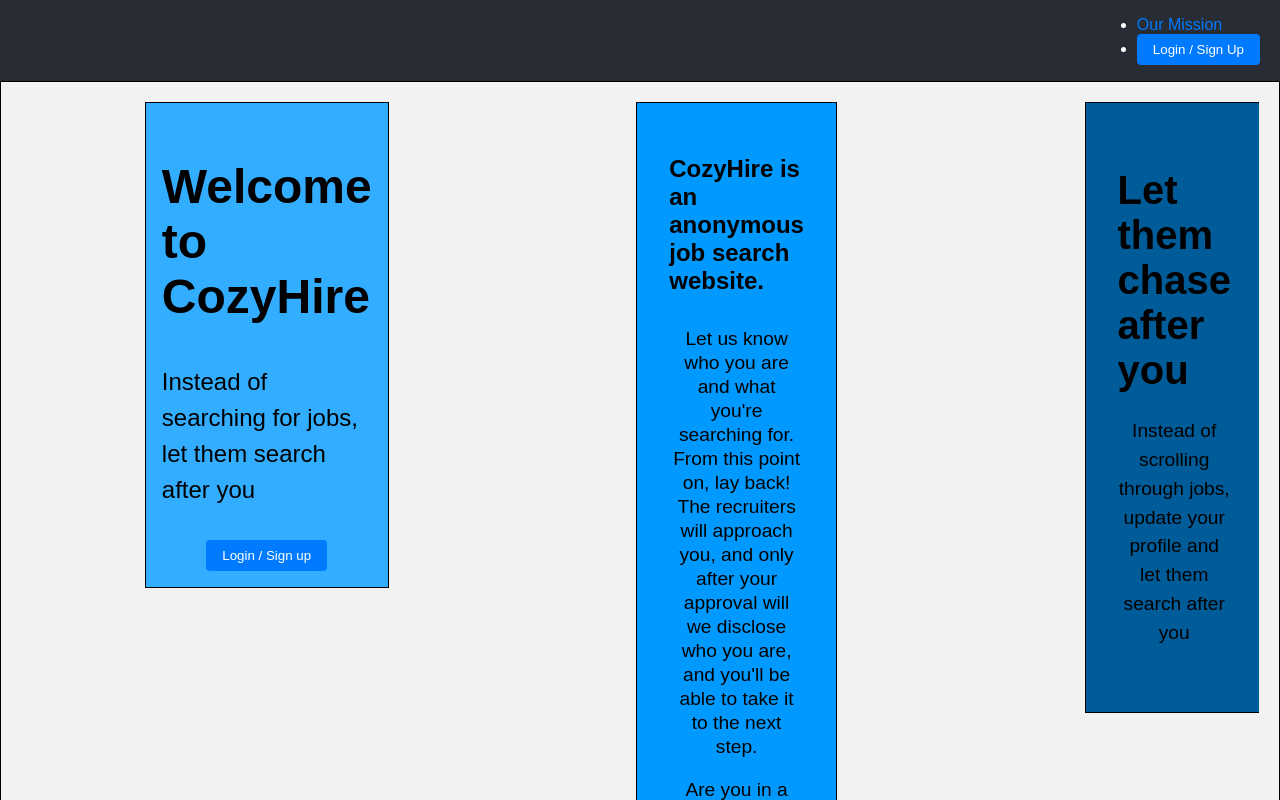
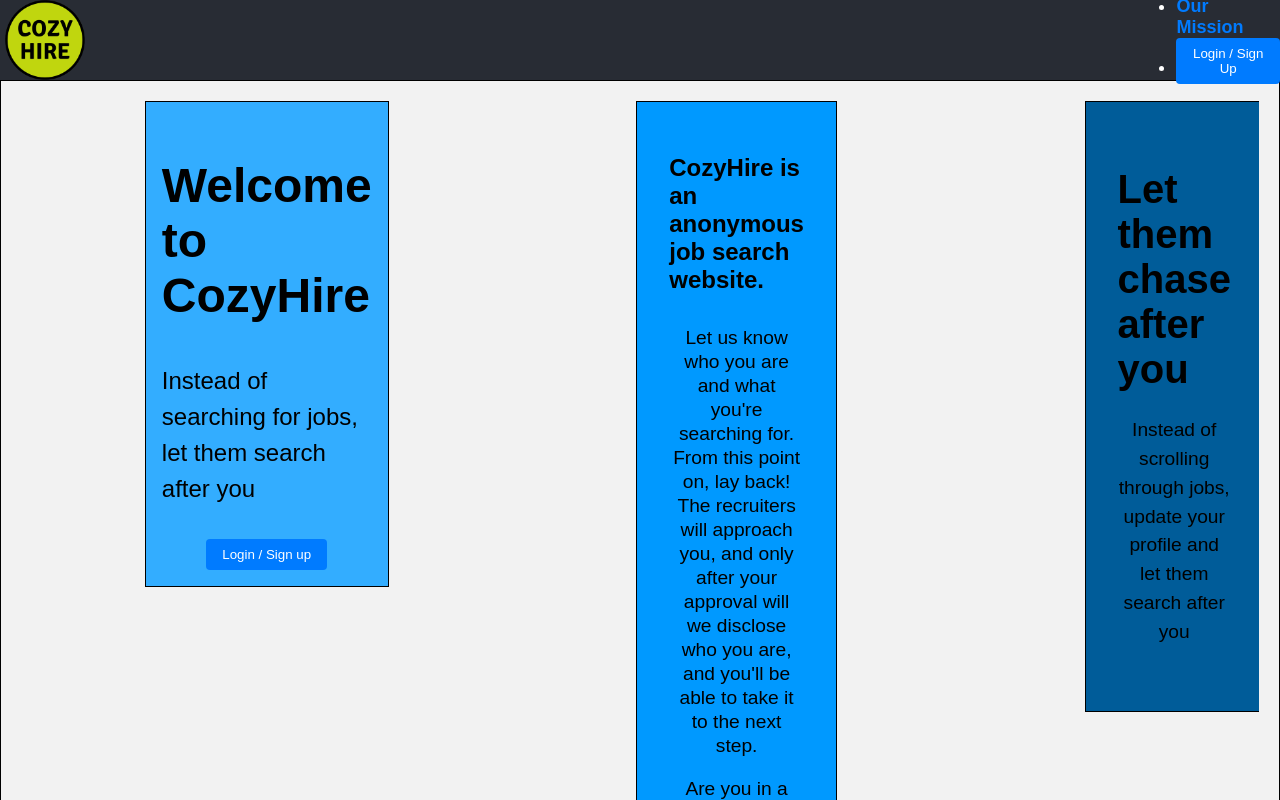
Before and after one commit to DaveEzrakhovich/cozyhire-fe, a React (Create React App) app: page / in a window 1280 px wide. Shown: the top 800 px of the page. Built offline with nearby package versions, Linux system fonts and the light colour scheme.

Commit message:
color is magic

```diff
--- a/src/components/homePage/header.tsx
+++ b/src/components/homePage/header.tsx
@@ -10,9 +10,9 @@ interface HeaderProps {
 function Header({ loggedIn, onLoginClick, onLogoutClick }: HeaderProps) {
     return (
         <header className="header">
-            <div className="Header__logo"></div>
+            <div className="header-logo"></div>
             <nav>
-                <ul className="Header__menu">
+                <ul className="header-menu">
                     <li>
                         <a href="#">Our Mission</a>
                     </li>
--- a/src/styles/footer.css
+++ b/src/styles/footer.css
@@ -4,7 +4,7 @@
     background-color: #282c34;
     height: 5%;
     display: flex;
-    justify-content: center;
+    justify-content: left;
     align-items: center;
     color: white;
 }
--- a/src/styles/header.css
+++ b/src/styles/header.css
@@ -1,19 +1,24 @@
-/* Header CSS */
-
 .header {
     display: flex;
+    align-items: center;
     justify-content: space-between;
-    align-items: center;
+    height: 80px;
     background-color: #282c34;
-    height: 5%;
-    padding: 0 20px;
     color: white;
 }
 
-.App-logo {
-    height: 40px;
+.header-logo {
+    display: inline-block;
+    height: 100%; /* 100% of the header height */
+    width: 100%;
+    background-image: url('../assets/images/cozyHire-Clean.png');
+    background-size: contain;
+    background-repeat: no-repeat;
+    margin: 5px;
 }
 
-.App-title {
-    font-size: 1.5rem;
+.header-menu {
+    margin: 0;
+    font-size: 18px;
+    font-weight: bold;
 }
--- a/src/styles/main.css
+++ b/src/styles/main.css
@@ -2,6 +2,7 @@
 
 main {
     background-color: #f2f2f2;
+    height: 80%;
     padding: 20px;
     border: 1px solid black;
 }
```
Also changed, not shown: src/assets/images/cozyHire-Clean.png (renamed from src/images/cozyHire-Clean.png), src/assets/images/cozyHire.png (renamed from src/images/cozyHire.png).
